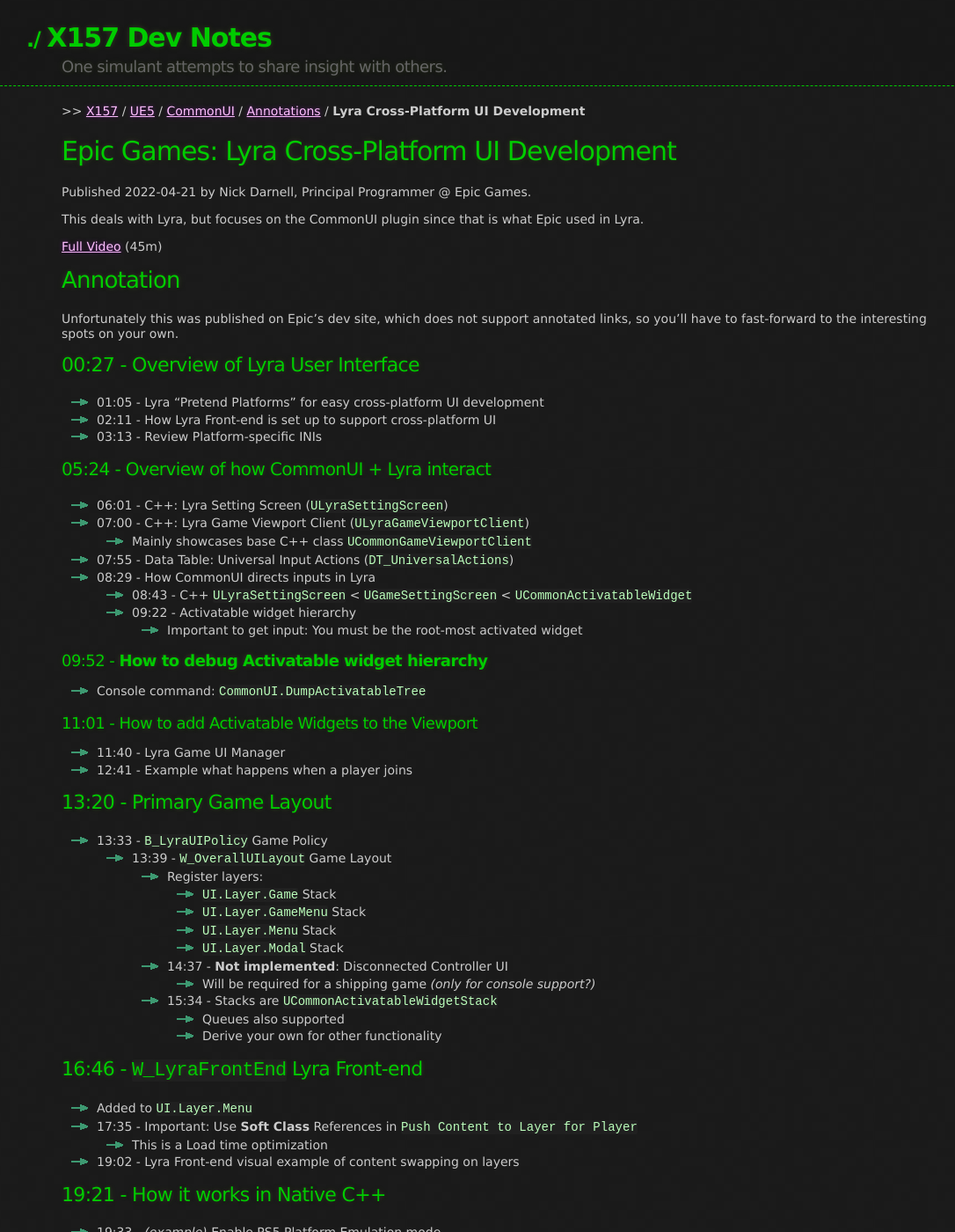
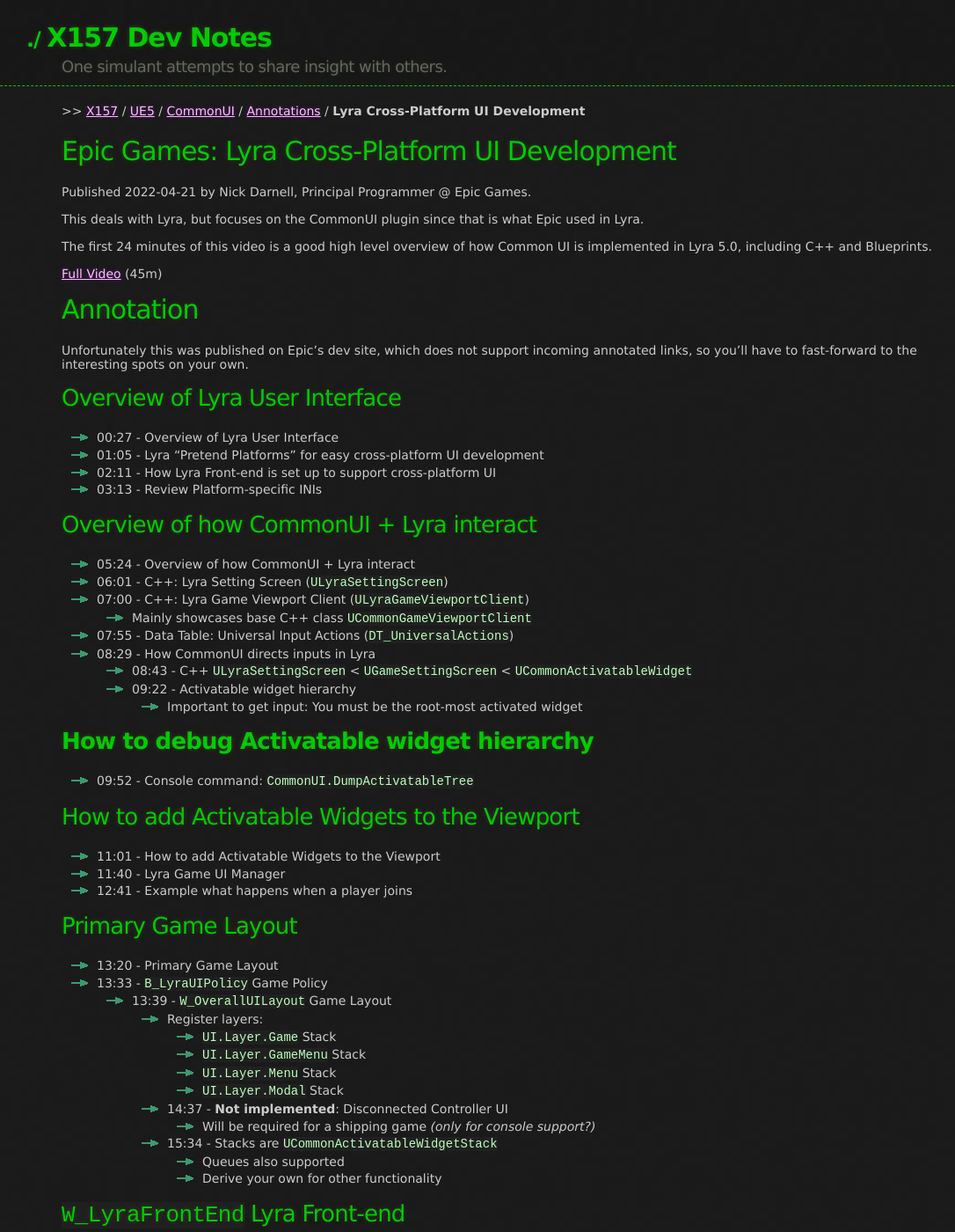
Before and after one commit to x157/x157.github.io, a Jekyll site: the page built from UE5/CommonUI/Annotations/EpicGames-Lyra-Cross-Platform-UI-Development.md, in a window 1280 px wide and 1400 px high. Shown: the whole window at 88% size, without its empty margins (70-1156 px from the left). Built offline with Jekyll 4.4.1, drawn with Linux system fonts in a browser that asks for light colours; some of the changed text lies outside the part shown.

Commit message:
Minor format update

```diff
--- a/UE5/CommonUI/Annotations/EpicGames-Lyra-Cross-Platform-UI-Development.md
+++ b/UE5/CommonUI/Annotations/EpicGames-Lyra-Cross-Platform-UI-Development.md
@@ -19,23 +19,27 @@
 This deals with Lyra, but focuses on the CommonUI plugin since that is what
 Epic used in Lyra.
 
+The first 24 minutes of this video is a good high level overview of how Common UI is
+implemented in Lyra 5.0, including C++ and Blueprints.
+
 [Full Video](https://dev.epicgames.com/community/learning/talks-and-demos/k88P/lyra-cross-platform-ui-development)
 (45m)
 
 
-## Annotation
+# Annotation
 
 Unfortunately this was published on Epic's dev site, which does not support
-annotated links, so you'll have to fast-forward to the interesting spots
+incoming annotated links, so you'll have to fast-forward to the interesting spots
 on your own.
 
-
-### 00:27 - Overview of Lyra User Interface
+## Overview of Lyra User Interface
+  - 00:27 - Overview of Lyra User Interface
   - 01:05 - Lyra "Pretend Platforms" for easy cross-platform UI development
   - 02:11 - How Lyra Front-end is set up to support cross-platform UI
   - 03:13 - Review Platform-specific INIs
 
-#### 05:24 - Overview of how CommonUI + Lyra interact
+## Overview of how CommonUI + Lyra interact
+  - 05:24 - Overview of how CommonUI + Lyra interact
   - 06:01 - C++: Lyra Setting Screen (`ULyraSettingScreen`)
   - 07:00 - C++: Lyra Game Viewport Client (`ULyraGameViewportClient`)
     - Mainly showcases base C++ class `UCommonGameViewportClient`
@@ -45,14 +49,16 @@
     - 09:22 - Activatable widget hierarchy
       - Important to get input: You must be the root-most activated widget
 
-##### 09:52 - **How to debug Activatable widget hierarchy**
-  - Console command: `CommonUI.DumpActivatableTree`
+## **How to debug Activatable widget hierarchy**
+  - 09:52 - Console command: `CommonUI.DumpActivatableTree`
 
-##### 11:01 - How to add Activatable Widgets to the Viewport
+## How to add Activatable Widgets to the Viewport
+  - 11:01 - How to add Activatable Widgets to the Viewport
   - 11:40 - Lyra Game UI Manager
   - 12:41 - Example what happens when a player joins
 
-### 13:20 - Primary Game Layout
+## Primary Game Layout
+  - 13:20 - Primary Game Layout
   - 13:33 - `B_LyraUIPolicy` Game Policy
     - 13:39 - `W_OverallUILayout` Game Layout
       - Register layers:
@@ -67,14 +73,16 @@
         - Derive your own for other functionality
 
 
-### 16:46 - `W_LyraFrontEnd` Lyra Front-end
+## `W_LyraFrontEnd` Lyra Front-end
+  - 16:46 - `W_LyraFrontEnd` Lyra Front-end
   - Added to `UI.Layer.Menu`
   - 17:35 - Important: Use **Soft Class** References in `Push Content to Layer for Player`
     - This is a Load time optimization
   - 19:02 - Lyra Front-end visual example of content swapping on layers
 
 
-### 19:21 - How it works in Native C++
+## How it works in Native C++
+  - 19:21 - How it works in Native C++
   - 19:33 - *(example)* Enable PS5 Platform Emulation mode
   - 20:10 - Inject `B_LyraFrontEndStateComponent` into `LyraGameState` (client only)
   - 20:42 - C++ `ULyraFrontEndStateComponent` < `UGameStateComponent`
@@ -88,7 +96,8 @@
             - Suspend player input
 
 
-### 24:40 Art Discussion
-  - Intro: Art Discussion w/ Rhys Harwell, Principal UI Artist
+# Art Discussion
+  - 24:40 Intro to Art Discussion
+    - by Rhys Harwell, Principal UI Artist, Epic Games
 
 *I haven't annotated the Art discussion, I suck at art.* `:)`
```
